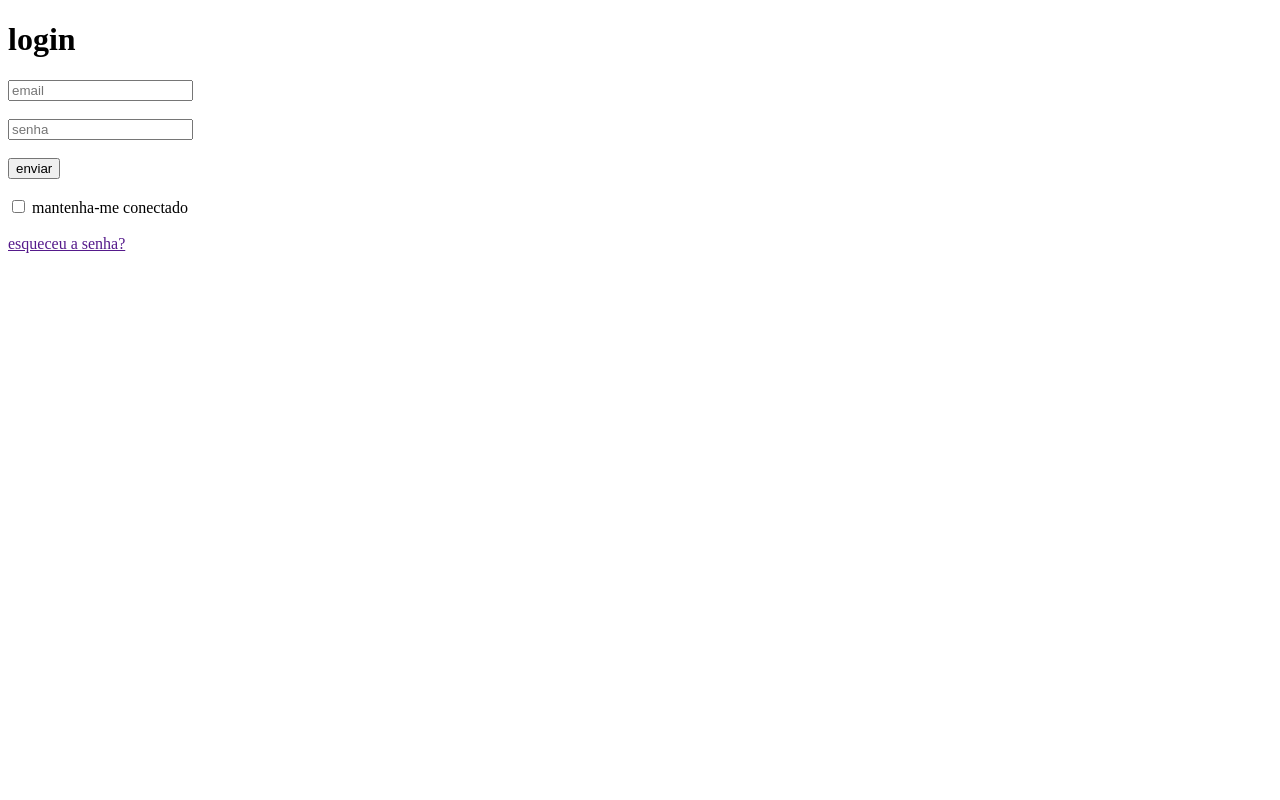
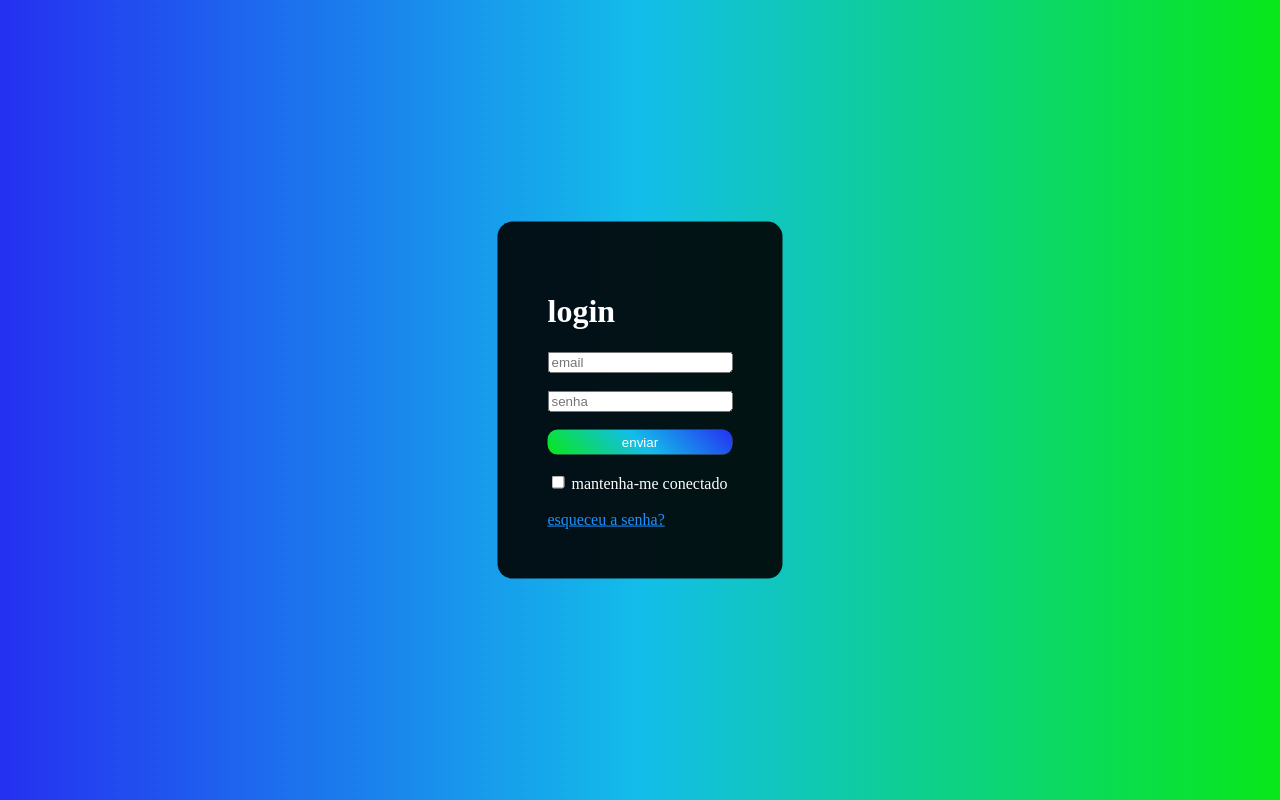
Before and after one commit to juliosilvacwb/controlle-financeiro, a plain HTML site: page tela_de_login/tela_de_login.html in a window 1280 px wide. Drawn offline with Linux system fonts and the light colour scheme.

Commit message:
ajustes na tela_de_login.html

```diff
--- a/tela_de_login/tela_de_login.html
+++ b/tela_de_login/tela_de_login.html
@@ -5,7 +5,7 @@
     <meta http-equiv="X-UA-Compatible" content="IE=edge">
     <meta name="viewport" content="width=device-width, initial-scale=1.0">
     <title>tela de login</title>
-    <link rel="stylesheet" href="style_tela_login.css">
+    <link rel="stylesheet" href="tela_de_login.css">
 </head>
 <body>
     <div>
```
